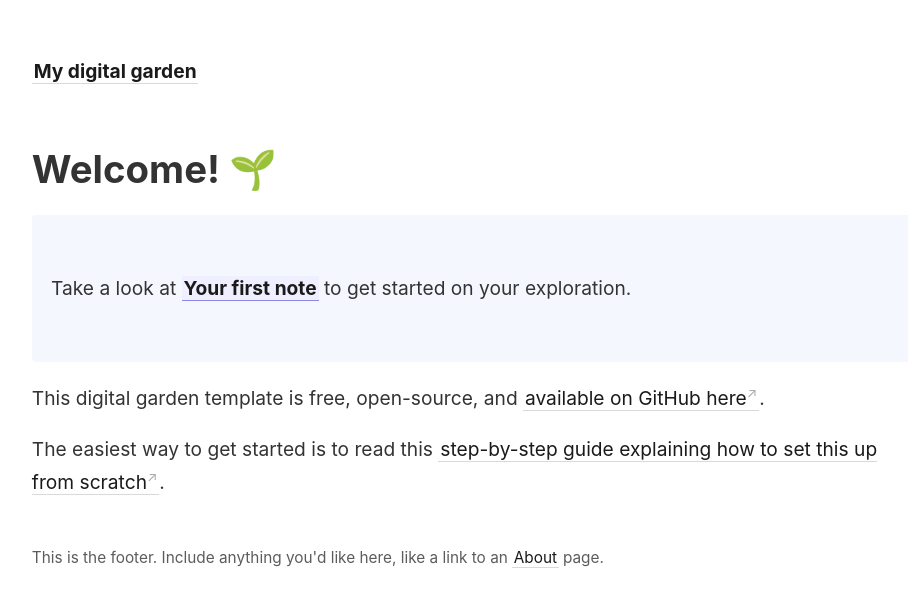
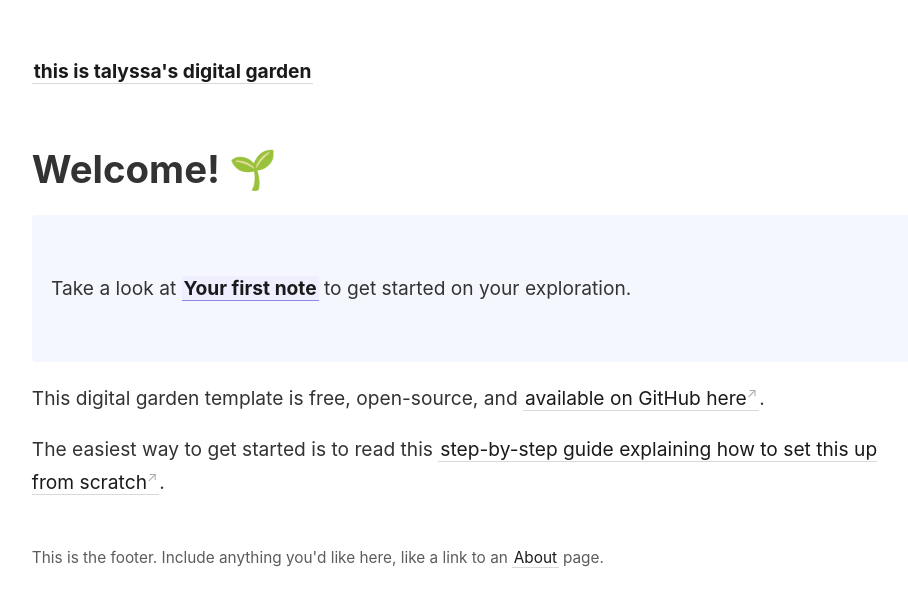
Before and after one commit to geminiworms/talyssagarden.github.io, a Jekyll site: the page built from _pages/index.md, in a window 1280 px wide. Shown: the top 607 px of the page, without its empty margins (45-953 px from the left). Built offline with Jekyll 4.4.1, drawn with Linux system fonts in a browser that asks for light colours.

Commit message:
Update _config.yml

```diff
--- a/_config.yml
+++ b/_config.yml
@@ -1,4 +1,4 @@
-title:               My digital garden
+title:               this is talyssa's digital garden
 include:             ['_pages']
 exclude:             ['_includes/notes_graph.json']
 # You may need to change the base URL depending on your deploy configuration.
```
